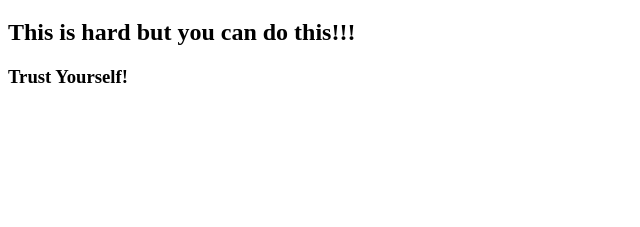
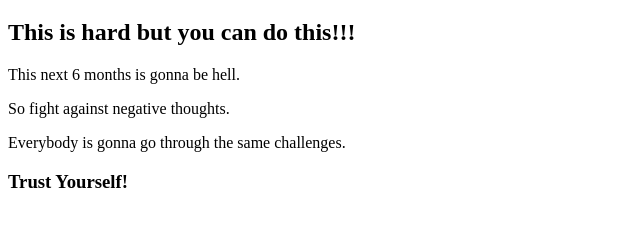
Before and after one commit to Julieveiga/Spotlight, a plain HTML site: page index.html in a window 1280 px wide. Shown: the part 61-288 px from the top of the page, without its empty margins (0-640 px from the left). Drawn offline with Linux system fonts and the light colour scheme.

Commit message:
mi primer commit 4º cambio

```diff
--- a/index.html
+++ b/index.html
@@ -4,6 +4,9 @@
   <body>
     <h1>YOU GO GIRL!!!!!</h1>
     <h2>This is hard but you can do this!!!</h2>
+      <p>This next 6 months is gonna be hell.</p>
+      <p>So fight against negative thoughts.</p>
+      <p>Everybody is gonna go through the same challenges.</p>
     <h3>Trust Yourself!</h3>
   </body>
 </html>
```
